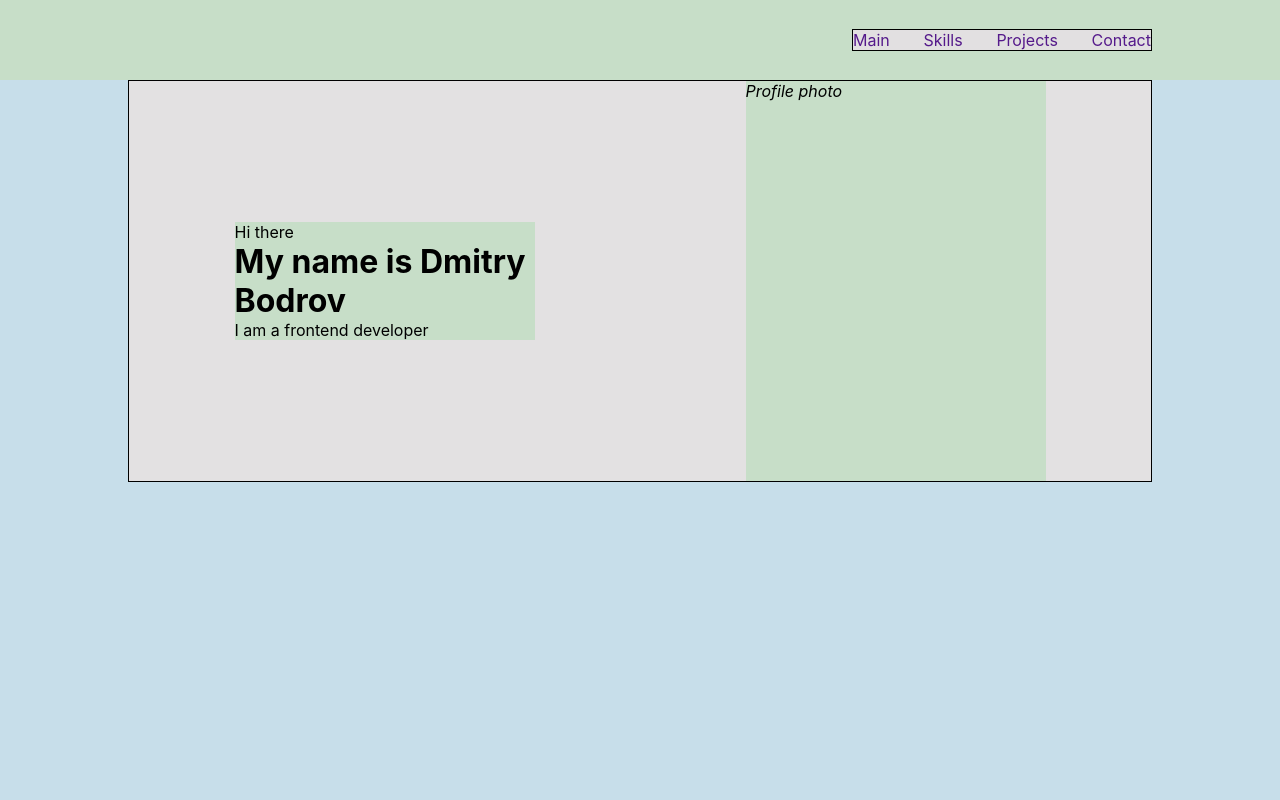
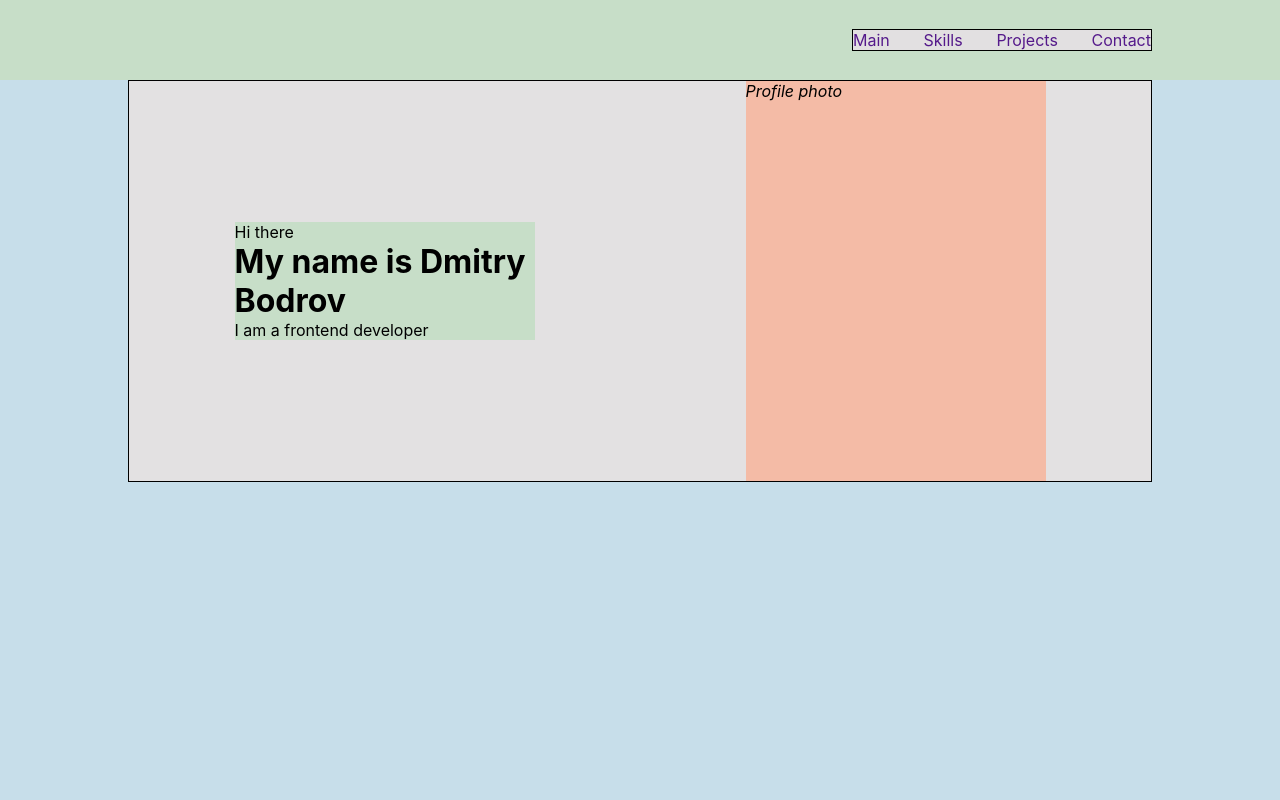
Before and after one commit to dmitrybdrv/portfolio, a React (Create React App) app: page / in a window 1280 px wide. Shown: the top 800 px of the page. Built offline with nearby package versions, Linux system fonts and the light colour scheme.

Commit message:
lastone correct

```diff
--- a/src/Main/Main.module.css
+++ b/src/Main/Main.module.css
@@ -9,7 +9,7 @@
 }
 
 .profilePhoto {
-    background-color: #c7dec8;
+    background-color: #f4bba6;
     width: 300px;
     height: 400px;
 }
```
